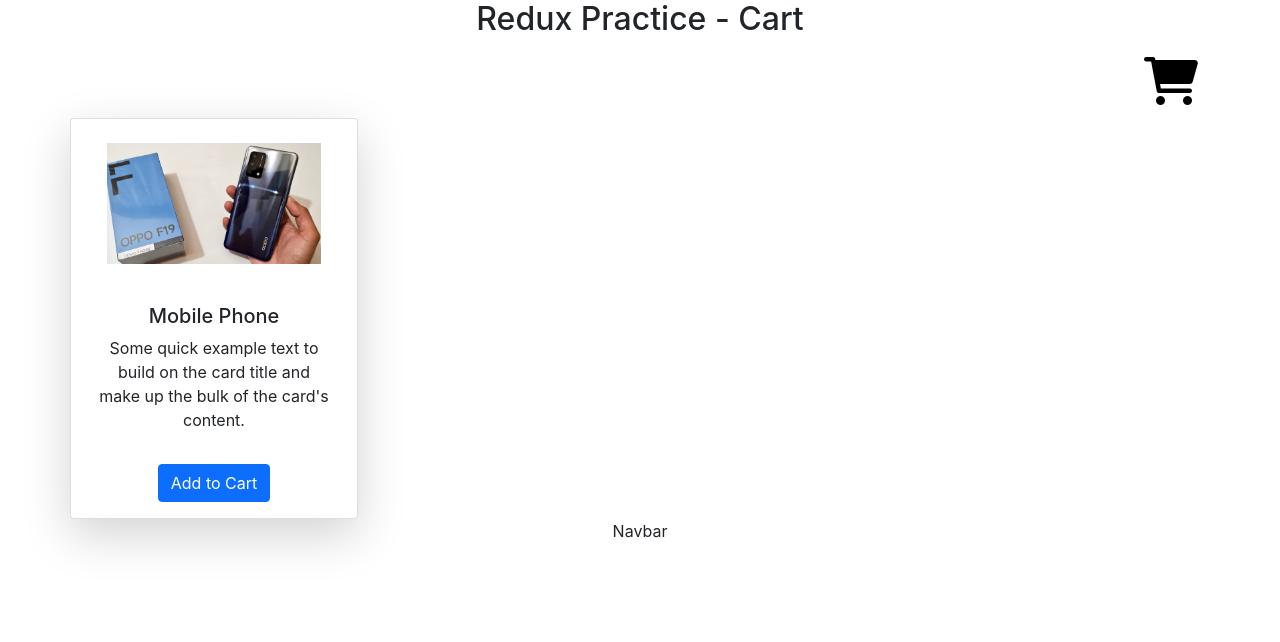
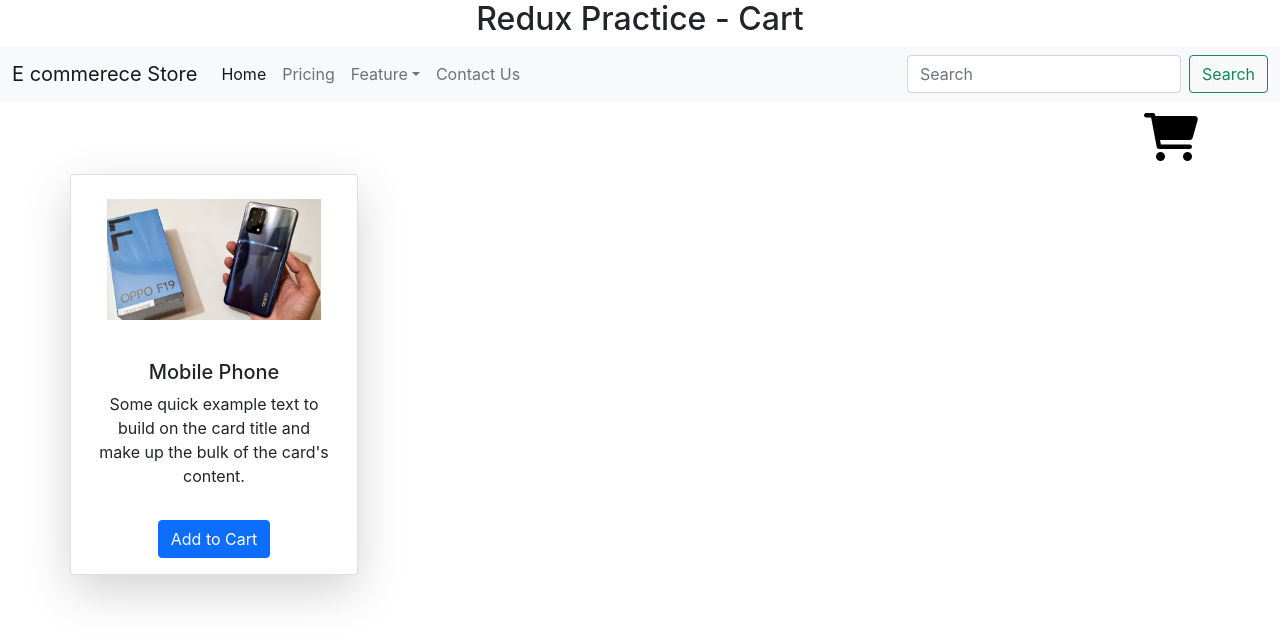
Before and after one commit to devumairazmat/redux-react, a React (Vite) app: page / in a window 1280 px wide. Shown: the top 642 px of the page. Built offline with nearby package versions, Linux system fonts and the light colour scheme.

Commit message:
Navbar , Actions & Constant Added

```diff
--- a/src/App.jsx
+++ b/src/App.jsx
@@ -5,8 +5,8 @@
   return (
     <div className="App">
       <h2>Redux Practice - Cart</h2>
+      <NavbarContainer />
       <HomeContainer />
-      <NavbarContainer />
     </div>
   );
 }
--- a/src/components/home/Home.jsx
+++ b/src/components/home/Home.jsx
@@ -10,7 +10,7 @@
           <div className="col">
             {" "}
             <span style={{ fontSize: "3em", color: "black", float: "right" }}>
-              <i class="fa-solid fa-cart-shopping"></i>
+              <i className="fa-solid fa-cart-shopping"></i>
             </span>
           </div>
         </div>
--- a/src/components/navbar/Navbar.jsx
+++ b/src/components/navbar/Navbar.jsx
@@ -1,7 +1,93 @@
 import React from "react";
 
 function Navbar() {
-  return <div>Navbar</div>;
+  return (
+    <div>
+      <nav className="navbar navbar-expand-lg navbar-light bg-light">
+        <div className="container-fluid">
+          <a className="navbar-brand" href="#">
+            E commerece Store
+          </a>
+          <button
+            className="navbar-toggler"
+            type="button"
+            data-bs-toggle="collapse"
+            data-bs-target="#navbarScroll"
+            aria-controls="navbarScroll"
+            aria-expanded="false"
+            aria-label="Toggle navigation"
+          >
+            <span className="navbar-toggler-icon"></span>
+          </button>
+          <div className="collapse navbar-collapse" id="navbarScroll">
+            <ul className="navbar-nav me-auto my-2 my-lg-0 navbar-nav-scroll">
+              <li className="nav-item">
+                <a className="nav-link active" aria-current="page" href="#">
+                  Home
+                </a>
+              </li>
+              <li className="nav-item">
+                <a className="nav-link" href="#">
+                  Pricing
+                </a>
+              </li>
+              <li className="nav-item dropdown">
+                <a
+                  className="nav-link dropdown-toggle"
+                  href="#"
+                  id="navbarScrollingDropdown"
+                  role="button"
+                  data-bs-toggle="dropdown"
+                  aria-expanded="false"
+                >
+                  Feature
+                </a>
+                <ul
+                  className="dropdown-menu"
+                  aria-labelledby="navbarScrollingDropdown"
+                >
+                  <li>
+                    <a className="dropdown-item" href="#">
+                      Action
+                    </a>
+                  </li>
+                  <li>
+                    <a className="dropdown-item" href="#">
+                      Another action
+                    </a>
+                  </li>
+                  <li>
+                    <hr className="dropdown-divider" />
+                  </li>
+                  <li>
+                    <a className="dropdown-item" href="#">
+                      Something else here
+                    </a>
+                  </li>
+                </ul>
+              </li>
+              <li className="nav-item">
+                <a className="nav-link " href="#">
+                  Contact Us
+                </a>
+              </li>
+            </ul>
+            <form className="d-flex">
+              <input
+                className="form-control me-2"
+                type="search"
+                placeholder="Search"
+                aria-label="Search"
+              />
+              <button className="btn btn-outline-success" type="submit">
+                Search
+              </button>
+            </form>
+          </div>
+        </div>
+      </nav>
+    </div>
+  );
 }
 
 export default Navbar;
--- a/src/services/reducers/Constants.jsx
+++ b/src/services/reducers/Constants.jsx
@@ -0,0 +1 @@
+export const ADD_TO_CART = "ADD_TO_CART";
```
Also changed, not shown: src/services/actions/Actions.jsx (+7 -0 lines), src/services/reducers/index.jsx (added).
